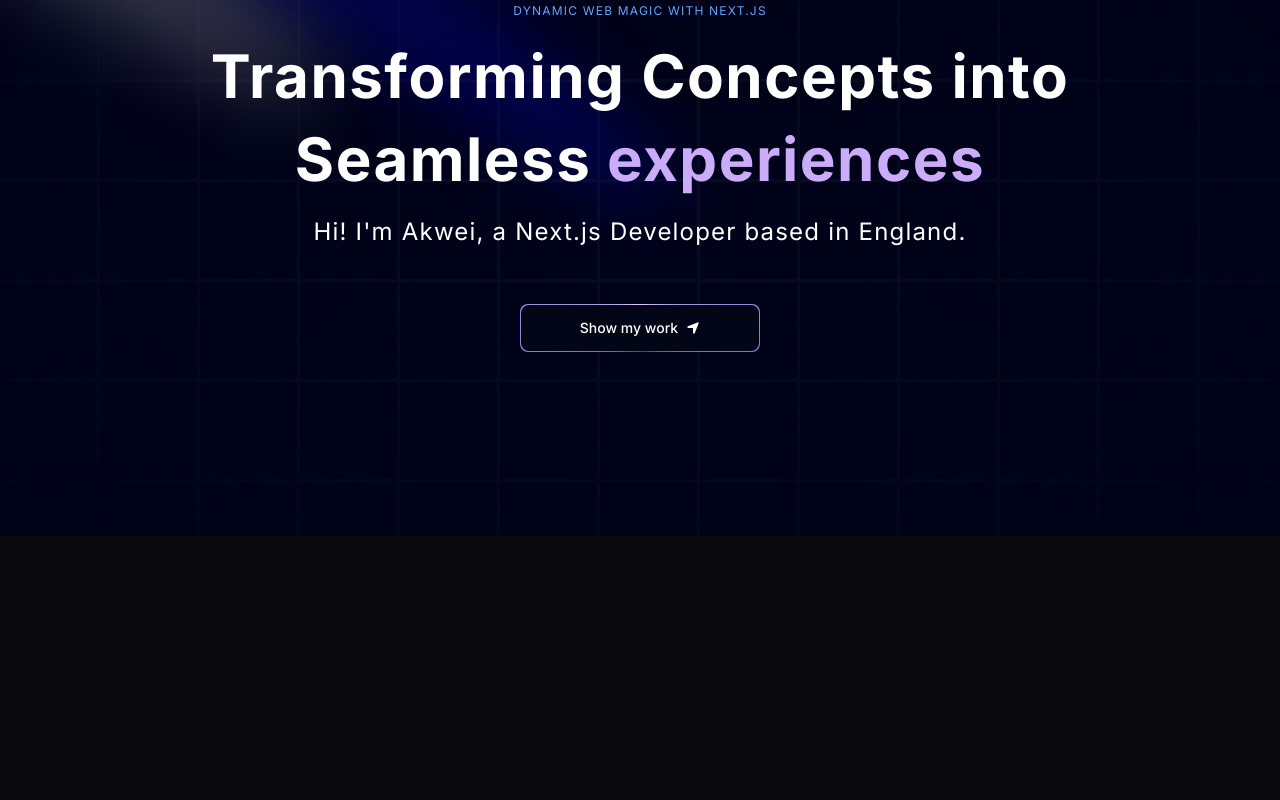
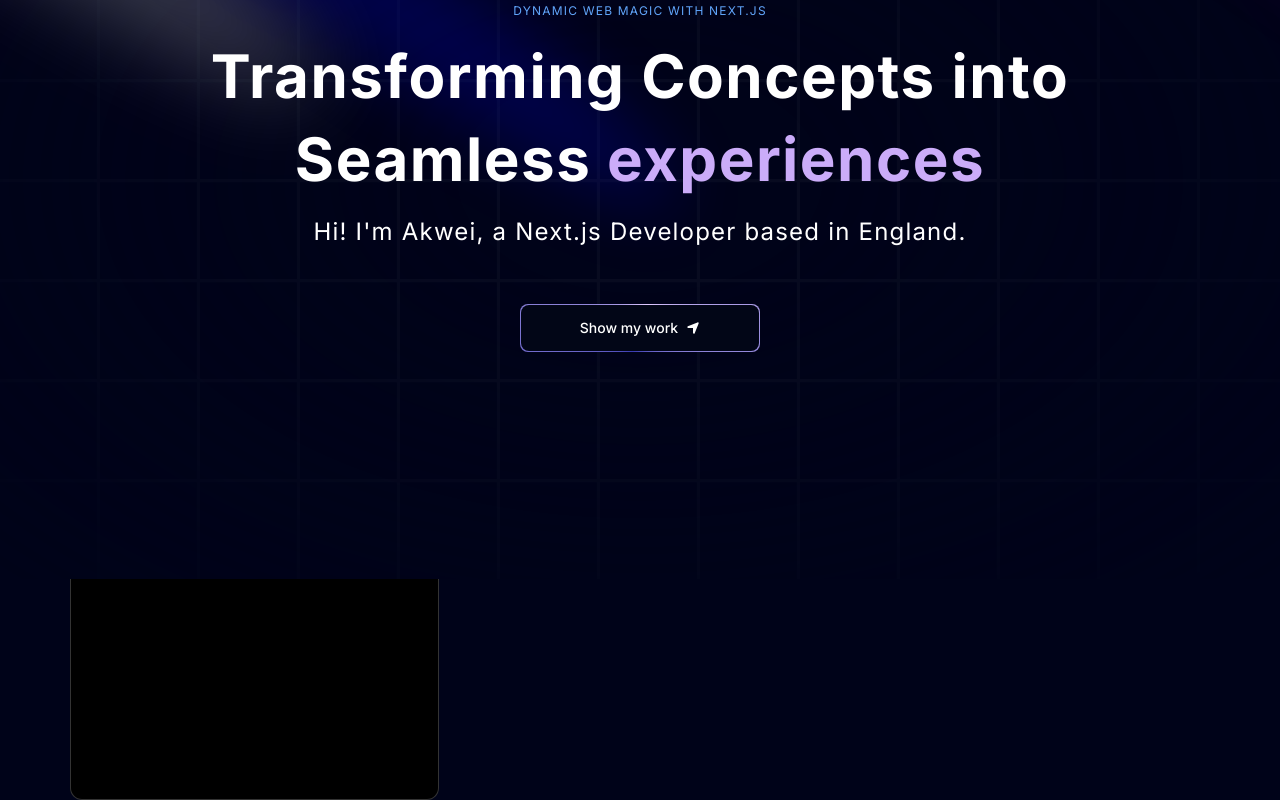
Before and after one commit to Akwei001/naa-portfolio, a Next.js app: page / in a window 1280 px wide. Shown: the part 221-1021 px from the top of the page. Before the commit the page ends 800 px from the top, so only its background shows below. Built offline with nearby package versions, Linux system fonts and the light colour scheme.

Commit message:
Bento gird item

```diff
--- a/components/Grid.tsx
+++ b/components/Grid.tsx
@@ -1,8 +1,15 @@
 import React from 'react'
+import { BentoGrid, BentoGridItem } from './ui/BentoGrid'
 
 const Grid = () => {
   return (
-    <div>Grid</div>
+    <section id='about'>
+
+      <BentoGrid>
+       {[{title: 'Title1', description: 'Desc1'}].map((item, i) => (<BentoGridItem/>))}
+      </BentoGrid>
+
+      </section>
   )
 }
 
```
